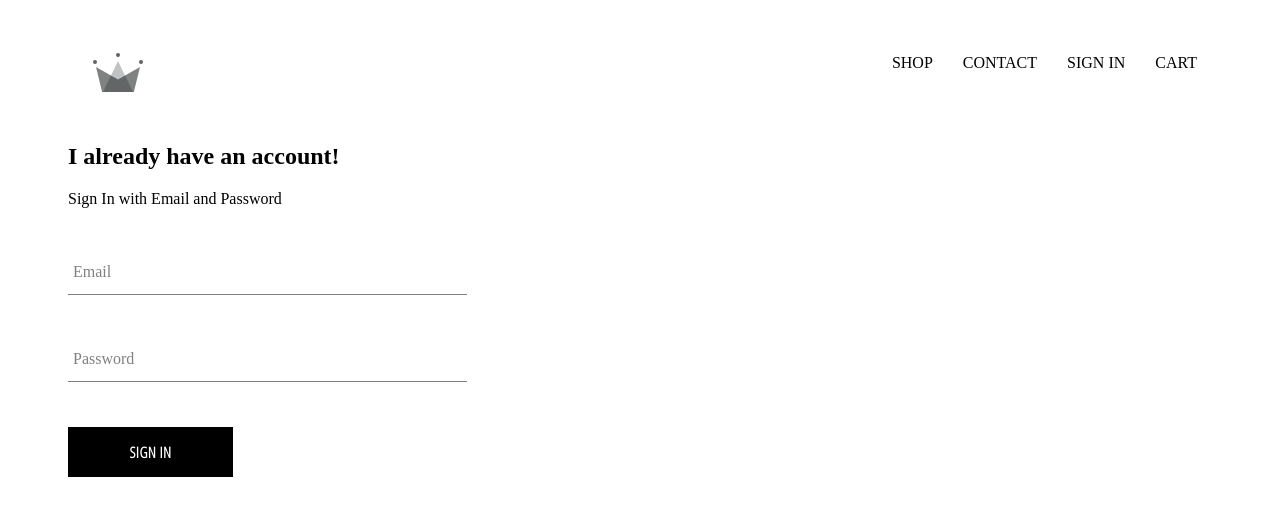
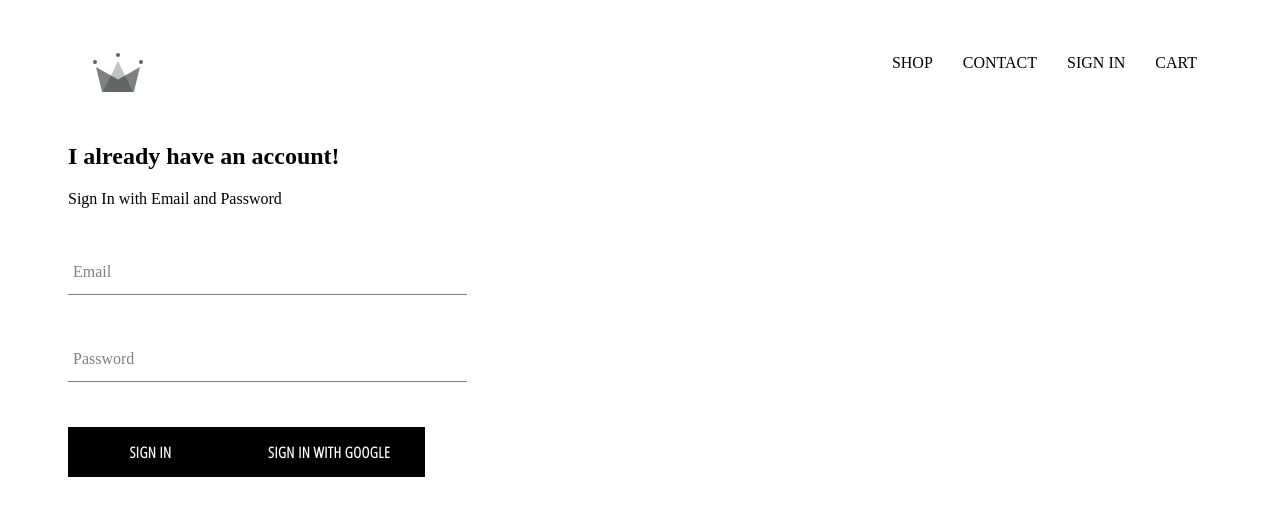
Before and after one commit to toobaali1/clothing-ecommerce, a React (Create React App) app: page /signin in a window 1280 px wide. Shown: the top 516 px of the page. Built offline with nearby package versions, Linux system fonts and the light colour scheme; a web font is replaced by a local one.

Commit message:
Add SignInWithGoogle to signin Page

```diff
--- a/src/components/sign-in/sign-in.component.jsx
+++ b/src/components/sign-in/sign-in.component.jsx
@@ -2,6 +2,7 @@ import React from "react";
 import "./sign-in.styles.scss";
 import Input from "../input-field/input-field.component";
 import CustomButton from "../custom-button/custom-button.component";
+import {signInWithGoogle} from "../../firebase/firebase.utils";
 
 class SignIn extends React.Component{
     constructor(){
@@ -51,6 +52,7 @@ class SignIn extends React.Component{
 
                     {/* <input type="submit" /> */}
                     <CustomButton type="submit">Sign In</CustomButton>
+                    <CustomButton onClick={signInWithGoogle}>Sign In With Google</CustomButton>
                 </form>
             </div>
         );
--- a/src/firebase/firebase.utils.js
+++ b/src/firebase/firebase.utils.js
@@ -15,16 +15,16 @@ const config = {
 
 firebase.initializeApp(config);
 
-export const auth = firebase.auth;
-export const firestore = firebase.firestore;
+export const auth = firebase.auth();
+export const firestore = firebase.firestore();
 
 // Setting up Google authentication utility
-
 const provider = new firebase.auth.GoogleAuthProvider();
 
 // because we want a popup to appear to choose accounts
 provider.setCustomParameters({prompt: "select_account"});
 
-export const SignInWithGoogle = ()=>{auth.signInWithPopup(provider)};
-
+export const signInWithGoogle = ()=>{
+    auth.signInWithPopup(provider);
+}
 export default firebase;
```
